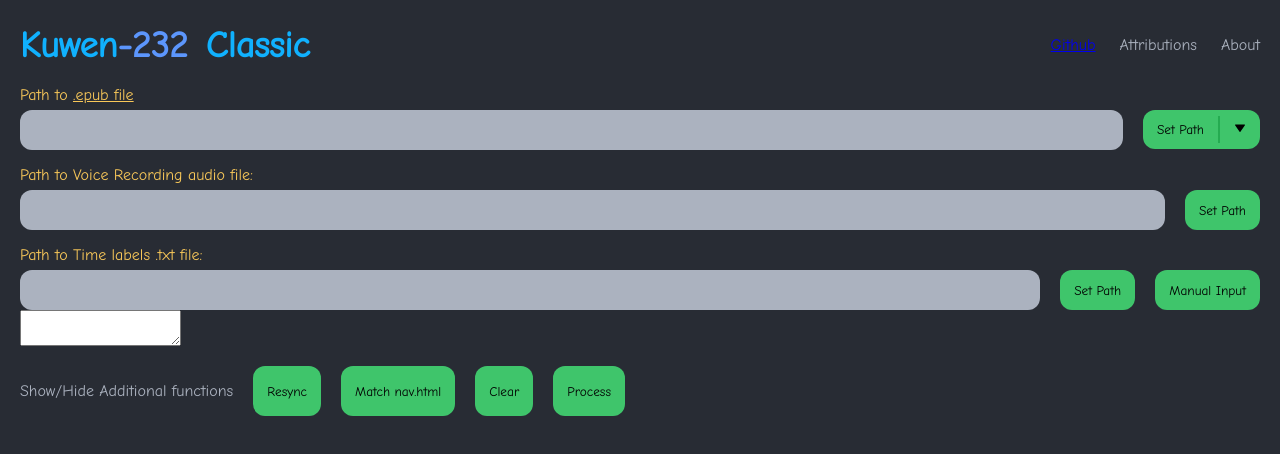
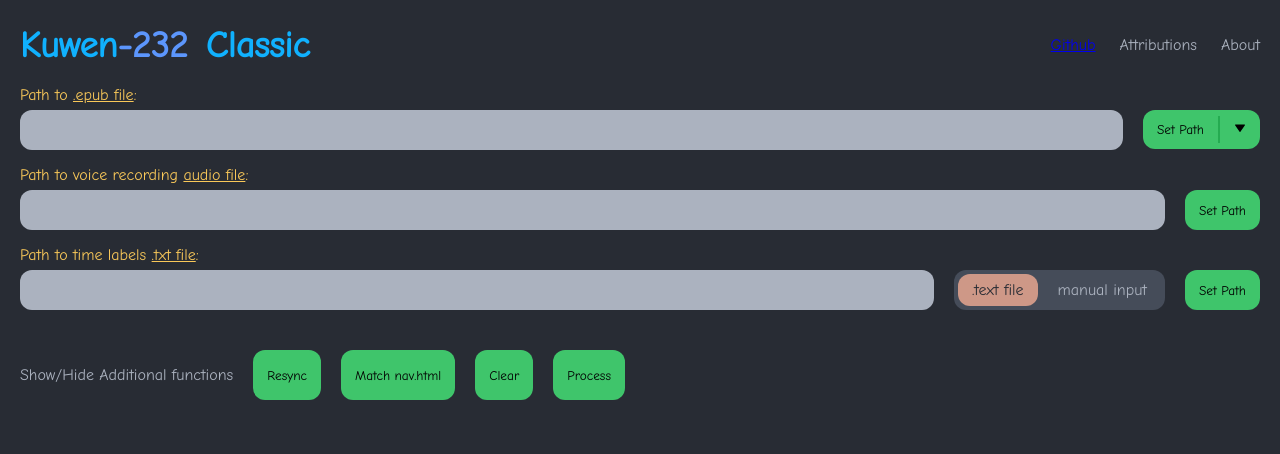
Before and after one commit to julillermo/Kuwen-232-Classic, a React (Vite) app in the folder src/renderer/: page / in a window 1280 px wide. Shown: the top 454 px of the page. Built offline with nearby package versions, Linux system fonts and the light colour scheme.

Commit message:
add working horizontal radio selection component

```diff
--- a/src/renderer/src/App.tsx
+++ b/src/renderer/src/App.tsx
@@ -1,14 +1,29 @@
 // The following line is needed to use EmotionCSS like I do with work
 /** @jsxImportSource @emotion/react */
+import { useEffect, useState } from "react";
 import AppTitle from "./components/AppTitle";
 import Button from "./components/Button";
+import HorizontalRadioSelect, {
+  RadioOption,
+} from "./components/HorizontalRadioSelect";
+import SplitButton from "./components/SplitButton";
 import TextInput from "./components/TextInput";
 import Typography from "./components/Typography";
-import SplitButton from "./components/SplitButton";
-import { useState } from "react";
 
 function App() {
+  const defaultTimeLabelInputMethod = { ".text file": "file" };
+
   const [epubInputType, setEpubInputType] = useState("file");
+  const [timeLabelInputMethod, setTimeLabelInputMethod] = useState<RadioOption>(
+    defaultTimeLabelInputMethod
+  );
+  const [disabledTxtTimeLabelUI, setDisabledTxtTimeLabelUI] = useState(false);
+
+  useEffect(() => {
+    Object.values(timeLabelInputMethod)[0] == "manual"
+      ? setDisabledTxtTimeLabelUI(true)
+      : setDisabledTxtTimeLabelUI(false);
+  }, [timeLabelInputMethod]);
 
   return (
     <div
@@ -61,7 +76,7 @@ function App() {
             <Typography color={"secondary"}>
               {/* &emsp; */}
               Path to{" "}
-              <u>{epubInputType == "file" ? ".epub file" : "epub folder"}</u>
+              <u>{epubInputType == "file" ? ".epub file" : "epub folder"}</u>:
             </Typography>
             <div
               css={{
@@ -78,7 +93,7 @@ function App() {
                   { ".epub file": "file" },
                   { "epub folder": "folder" },
                 ]}
-                setSelectedOption={setEpubInputType}
+                setSelectedValue={setEpubInputType}
               />
             </div>
           </div>
@@ -88,7 +103,7 @@ function App() {
           >
             <Typography color={"secondary"}>
               {/* &emsp; */}
-              Path to Voice Recording audio file:
+              Path to voice recording <u>audio file</u>:
             </Typography>
             <div
               css={{
@@ -106,11 +121,17 @@ function App() {
             id="time-labels-group"
             css={{ display: "flex", flexDirection: "column", gap: "6px" }}
           >
-            <Typography color={"secondary"}>
+            <Typography disabled={disabledTxtTimeLabelUI} color={"secondary"}>
               {/* &emsp; */}
-              Path to Time labels .txt file:
+              Path to time labels <u>.txt file</u>:
             </Typography>
-            <div>
+            <div
+              css={{
+                display: "flex",
+                flexDirection: "column",
+                gap: "24px",
+              }}
+            >
               <div
                 id="time-labels-file-input"
                 css={{
@@ -120,12 +141,20 @@ function App() {
                   gap: "20px",
                 }}
               >
-                <TextInput showHover={true} />
-                <Button text="Set Path" />
-                <Button text="Manual Input" />
+                <TextInput disabled={disabledTxtTimeLabelUI} showHover={true} />
+                <HorizontalRadioSelect
+                  defaultOption={defaultTimeLabelInputMethod}
+                  radioOptions={[
+                    { ".text file": "file" },
+                    { "manual input": "manual" },
+                  ]}
+                  selectedOption={timeLabelInputMethod}
+                  setSelectedOption={setTimeLabelInputMethod}
+                />
+                <Button disabled={disabledTxtTimeLabelUI} text="Set Path" />
               </div>
               <div id="time-labels-manual-input">
-                <textarea />
+                {disabledTxtTimeLabelUI && <textarea />}
               </div>
             </div>
           </div>
@@ -142,7 +171,7 @@ function App() {
             <Button text="Resync" />
             <Button text="Match nav.html" />
             <Button type="reset" text="Clear" />
-            <Button type="submit" text="Process" />
+            <Button text="Process" />
           </div>
         </form>
       </div>
--- a/src/renderer/src/assets/themes/themeColors.ts
+++ b/src/renderer/src/assets/themes/themeColors.ts
@@ -11,6 +11,8 @@ export type ThemeColors = {
   secondary: string;
   alert: string;
   alt: string;
+  alt2: string;
+  property: string;
 };
 
 export const themeColors: ThemeColors = {
@@ -22,6 +24,8 @@ export const themeColors: ThemeColors = {
   secondary: theme.colors["symbolIcon.stringForeground"],
   alert: theme.colors["symbolIcon.classForeground"],
   alt: theme.colors["editorInfo.foreground"],
+  alt2: theme.colors["editorHint.foreground"],
+  property: theme.colors["textPreformat.foreground"],
 };
 
 console.log("themeColors", JSON.stringify(themeColors, null, 2));
--- a/src/renderer/src/components/Button.tsx
+++ b/src/renderer/src/components/Button.tsx
@@ -9,14 +9,20 @@ import {
 type ButtonProps = {
   text: string;
   type?: "button" | "submit" | "reset";
+  disabled?: boolean;
   // prefix?: ReactNode;
   // suffix?: ReactNode;
 };
 
-export default function Button({ text, type = "button" }: ButtonProps) {
+export default function Button({
+  text,
+  type = "button",
+  disabled = false,
+}: ButtonProps) {
   return (
     <button
       type={type}
+      disabled={disabled}
       css={{
         fontFamily: "Comic Neue",
         textWrap: "nowrap",
@@ -40,6 +46,13 @@ export default function Button({ text, type = "button" }: ButtonProps) {
         "&:active": {
           backgroundColor: darkenHexColor(themeColors.primary, 0.1),
         },
+
+        "&:disabled": {
+          backgroundColor: setHexTransparency(themeColors.primary, 0.5),
+          boxShadow: "none",
+          cursor: "auto",
+          color: setHexTransparency(themeColors.background, 0.5),
+        },
       }}
     >
       {text}
--- /dev/null
+++ b/src/renderer/src/components/HorizontalRadioSelect.tsx
@@ -0,0 +1,133 @@
+/** @jsxImportSource @emotion/react */
+import { themeColors } from "../assets/themes/themeColors";
+import {
+  darkenHexColor,
+  lightenHexColor,
+  setHexTransparency,
+} from "../utils/color";
+
+export type RadioOption = {
+  [key: string]: string | number; // {displayText: radio_value}
+};
+type HorizontalRadioSelectProps = {
+  defaultOption: RadioOption;
+  radioOptions: RadioOption[]; // [{displayText: radio_value}, ...]
+  selectedOption: RadioOption;
+  setSelectedOption: React.Dispatch<React.SetStateAction<RadioOption>>;
+};
+
+export default function HorizontalRadioSelect({
+  defaultOption,
+  radioOptions,
+  selectedOption,
+  setSelectedOption,
+}: HorizontalRadioSelectProps) {
+  // const [selectedOption, setSelectedOption] = useState(defaultOption);
+
+  return (
+    <div
+      css={{
+        display: "flex",
+        flexDirection: "row",
+
+        padding: "4px",
+        gap: "6px",
+
+        borderRadius: "12px",
+        backgroundColor: darkenHexColor(themeColors.foreground, 0.4),
+
+        "&:hover": {
+          boxShadow: `0px 0px 4px 0px ${setHexTransparency(
+            themeColors.property,
+            0.7
+          )}`,
+        },
+      }}
+    >
+      {radioOptions.map((option) => {
+        return (
+          <div
+            key={`${radioOptions.indexOf(option)}`}
+            onClick={() => {
+              setSelectedOption(option);
+            }}
+            css={[
+              {
+                display: "flex",
+                justifyContent: "center",
+                alignItems: "center",
+
+                padding: "0px 14px",
+                borderRadius: "12px",
+
+                color: themeColors.foreground,
+
+                textWrap: "nowrap",
+                textAlign: "center",
+
+                cursor: "pointer",
+              },
+
+              isSelectedOption(option, selectedOption, defaultOption)
+                ? {
+                    backgroundColor: themeColors.property,
+                    color: themeColors.background,
+                    "&:hover": {
+                      backgroundColor: lightenHexColor(
+                        themeColors.property,
+                        0.1
+                      ),
+                    },
+                  }
+                : {
+                    "&:hover": {
+                      backgroundColor: setHexTransparency(
+                        lightenHexColor(themeColors.property),
+                        0.5
+                      ),
+                      boxShadow: `0px 0px 12px -4px ${setHexTransparency(
+                        themeColors.property,
+                        0.7
+                      )}`,
+                      color: themeColors.background,
+                    },
+                  },
+            ]}
+          >
+            {Object.keys(option)[0]}
+          </div>
+        );
+      })}
+    </div>
+  );
+}
+
+function isMatchDefault(
+  option: RadioOption,
+  defaultOption: RadioOption
+): boolean {
+  const sameKeyAsDefault =
+    Object.keys(option)[0] === Object.keys(defaultOption)[0];
+  const sameValueAsDefault =
+    Object.values(option)[0] === Object.values(defaultOption)[0];
+  return sameKeyAsDefault && sameValueAsDefault;
+}
+
+function isSelectedOption(
+  option: RadioOption,
+  selectedOption: RadioOption,
+  defaultOption: RadioOption
+) {
+  if (selectedOption) {
+    const sameKeyAsSelected =
+      Object.keys(option)[0] === Object.keys(selectedOption)[0];
+    const sameValueAsSelected =
+      Object.values(option)[0] === Object.values(selectedOption)[0];
+
+    if (sameKeyAsSelected && sameValueAsSelected) {
+      return true;
+    }
+  } else {
+    return isMatchDefault(option, defaultOption);
+  }
+}
--- a/src/renderer/src/components/TextInput.tsx
+++ b/src/renderer/src/components/TextInput.tsx
@@ -1,7 +1,7 @@
 /** @jsxImportSource @emotion/react */
 import { themeColors } from "../assets/themes/themeColors";
 import { CustomCSSObject } from "../types/emotion";
-import { darkenHexColor, setHexTransparency } from "../utils/color";
+import { setHexTransparency } from "../utils/color";
 
 type TextInput = {
   disabled?: boolean;
@@ -45,17 +45,19 @@ export default function TextInput({
           placeholder: "test",
 
           apperance: "auto",
-          boxShadow: "none",
+
           border: "none",
           backgroundColor: themeColors.foreground,
 
           "&:focus": {
             outline: `2px solid ${themeColors.secondary}`,
+            boxShadow: "none",
           },
 
           "&:disabled": {
             outline: "none",
-            backgroundColor: darkenHexColor(themeColors.foreground, 0.3),
+            boxShadow: "none",
+            backgroundColor: setHexTransparency(themeColors.foreground, 0.5),
           },
 
           ...customCSS,
--- a/src/renderer/src/components/Typography.tsx
+++ b/src/renderer/src/components/Typography.tsx
@@ -1,6 +1,7 @@
 /** @jsxImportSource @emotion/react */
 import { ReactNode } from "react";
 import { themeColors } from "../assets/themes/themeColors";
+import { setHexTransparency } from "../utils/color";
 
 type TypographyProps = {
   color?:
@@ -12,10 +13,15 @@ type TypographyProps = {
     | "secondary"
     | "alert"
     | "alt";
+  disabled?: boolean;
   children: ReactNode;
 };
 
-export default function Typography({ color, children }: TypographyProps) {
+export default function Typography({
+  color,
+  disabled = false,
+  children,
+}: TypographyProps) {
   let textColor;
   switch (color) {
     case "background":
@@ -33,13 +39,18 @@ export default function Typography({ color, children }: TypographyProps) {
 
   return (
     <p
-      css={{
-        margin: 0,
-        color: textColor,
+      css={[
+        {
+          margin: 0,
+          color: textColor,
 
-        fontSize: "16px",
-        fontWeight: "normal",
-      }}
+          fontSize: "16px",
+          fontWeight: "normal",
+        },
+        disabled && {
+          color: setHexTransparency(textColor, 0.5),
+        },
+      ]}
     >
       {children}
     </p>
```
Also changed, not shown: src/renderer/src/components/SplitButton.tsx (+7 -11 lines), src/renderer/src/components/InputContainer.tsx (added).
